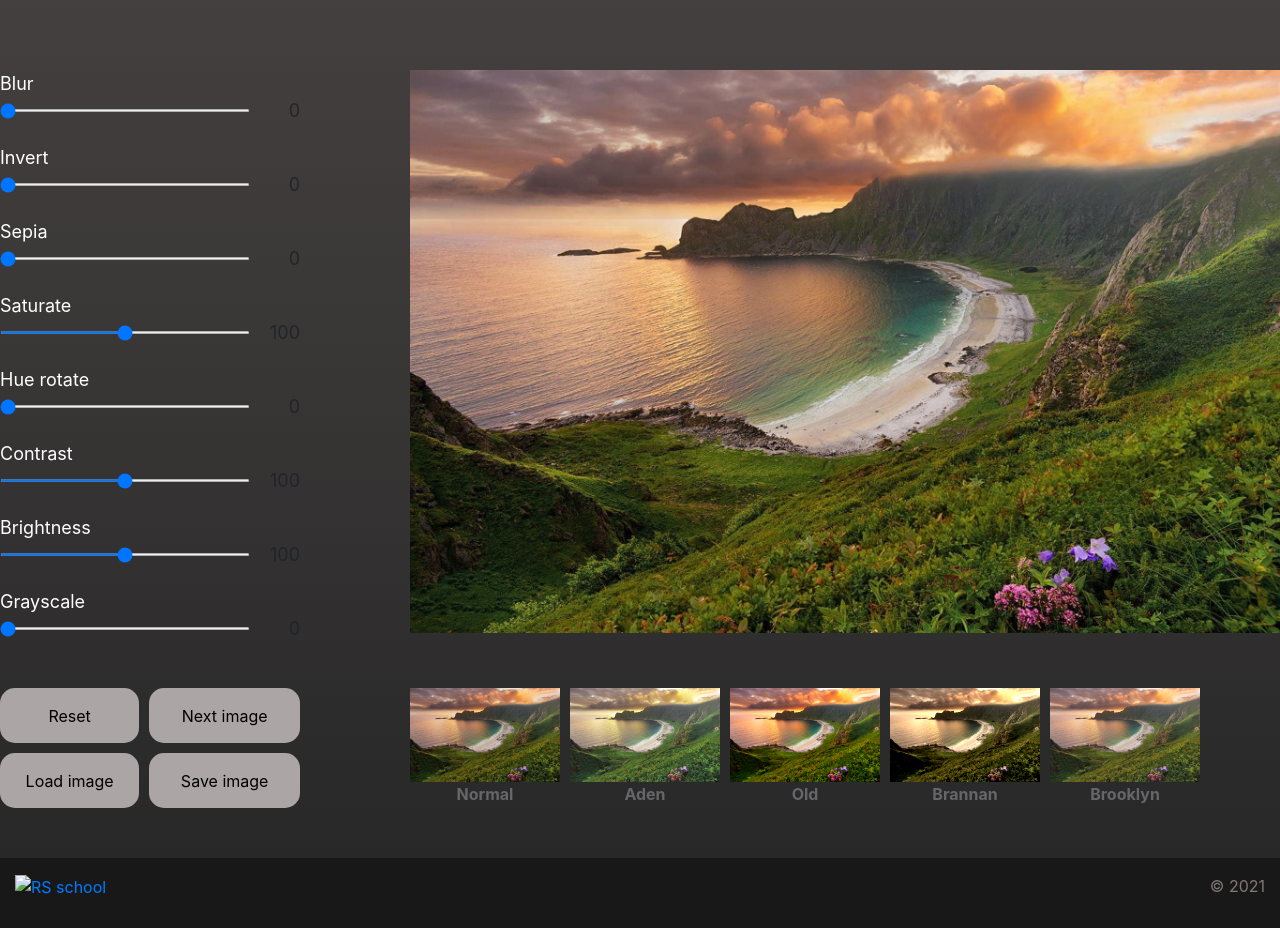
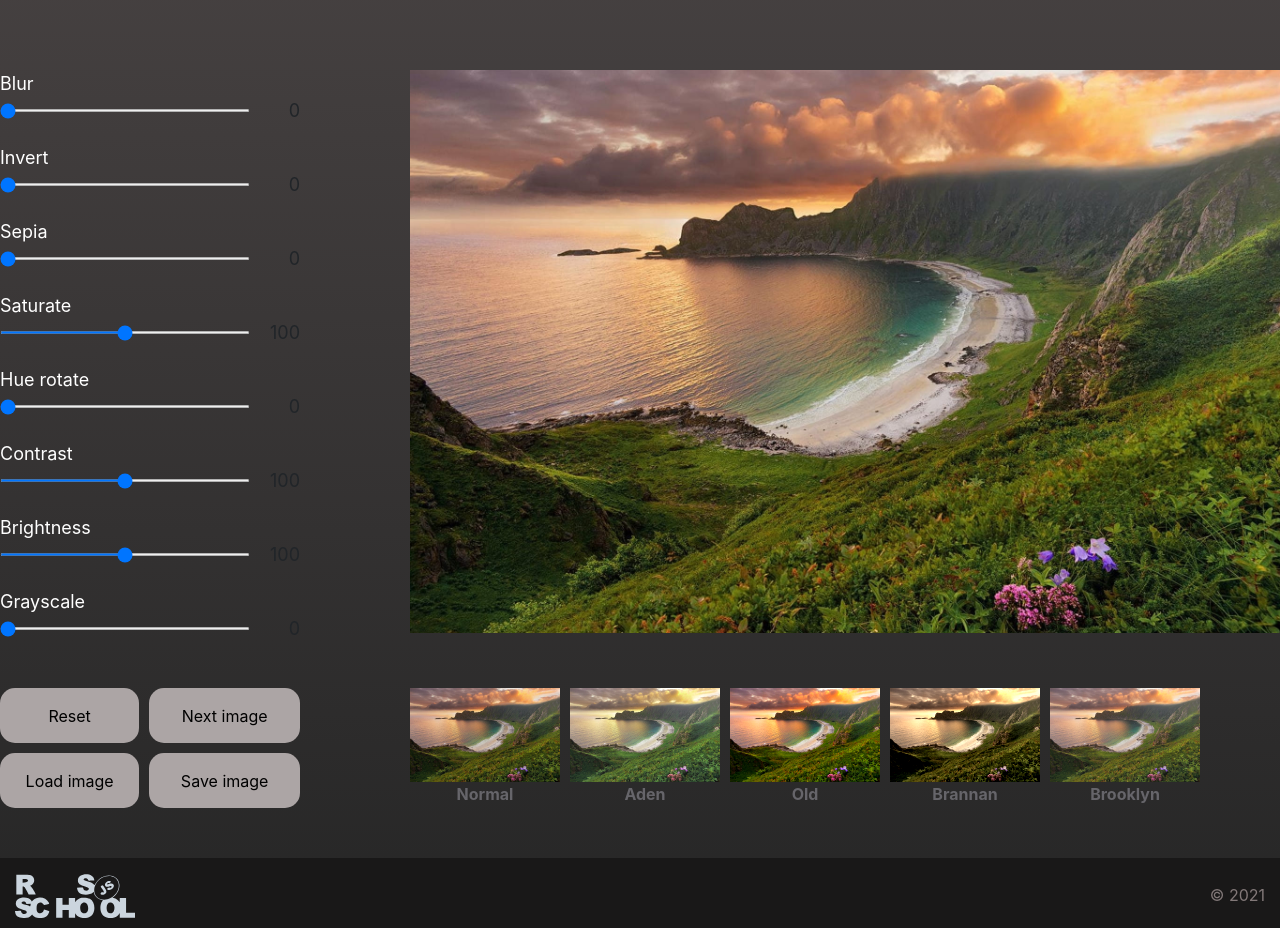
Before and after one commit to Dmitriy-hello-world/photofilter, a plain HTML site: page index.html in a window 1280 px wide. Shown: the part 80-1008 px from the top of the page. Drawn offline with Linux system fonts and the light colour scheme; the site is published under a folder, as on GitHub Pages, so addresses that start at the root find nothing.

Commit message:
Update index.html

```diff
--- a/index.html
+++ b/index.html
@@ -6,7 +6,7 @@
     <meta http-equiv="X-UA-Compatible" content="IE=edge">
     <meta name="viewport" content="width=device-width, initial-scale=1.0">
     <title>PhotoFilter</title>
-    <link rel="shortcut icon" href="/img/favicon.ico" type="image/x-icon">
+    <link rel="shortcut icon" href="./img/favicon.ico" type="image/x-icon">
     <link rel="stylesheet" href="bootstrap-reboot.min.css">
     <link rel="stylesheet" href="main.css">
 </head>
@@ -155,7 +155,7 @@
             <div class="footer__wrapper">
                 <div class="footer__logo">
                     <a href="https://rs.school/js/" target="_blank">
-                        <img src="/img/rs_school_js.svg" alt="RS school">
+                        <img src="./img/rs_school_js.svg" alt="RS school">
                     </a>
                 </div>
                 <div class="footer__copy">© 2021</div>
```
